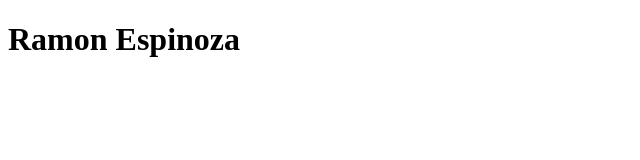
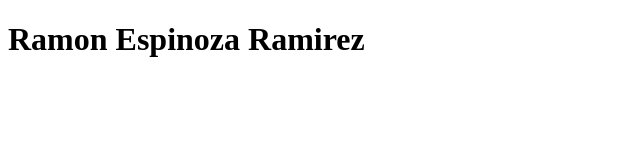
Before and after one commit to ramonxito10/proyectoGit, a plain HTML site: page web/index.html in a window 1280 px wide. Shown: the whole page, without its empty margins (0-640 px from the left). Drawn offline with Linux system fonts and the light colour scheme.

Commit message:
Version 2

```diff
--- a/web/index.html
+++ b/web/index.html
@@ -11,6 +11,6 @@ and open the template in the editor.
         <meta name="viewport" content="width=device-width, initial-scale=1.0">
     </head>
     <body>
-        <h1>Ramon Espinoza</h1>
+        <h1>Ramon Espinoza Ramirez</h1>
     </body>
 </html>
```
